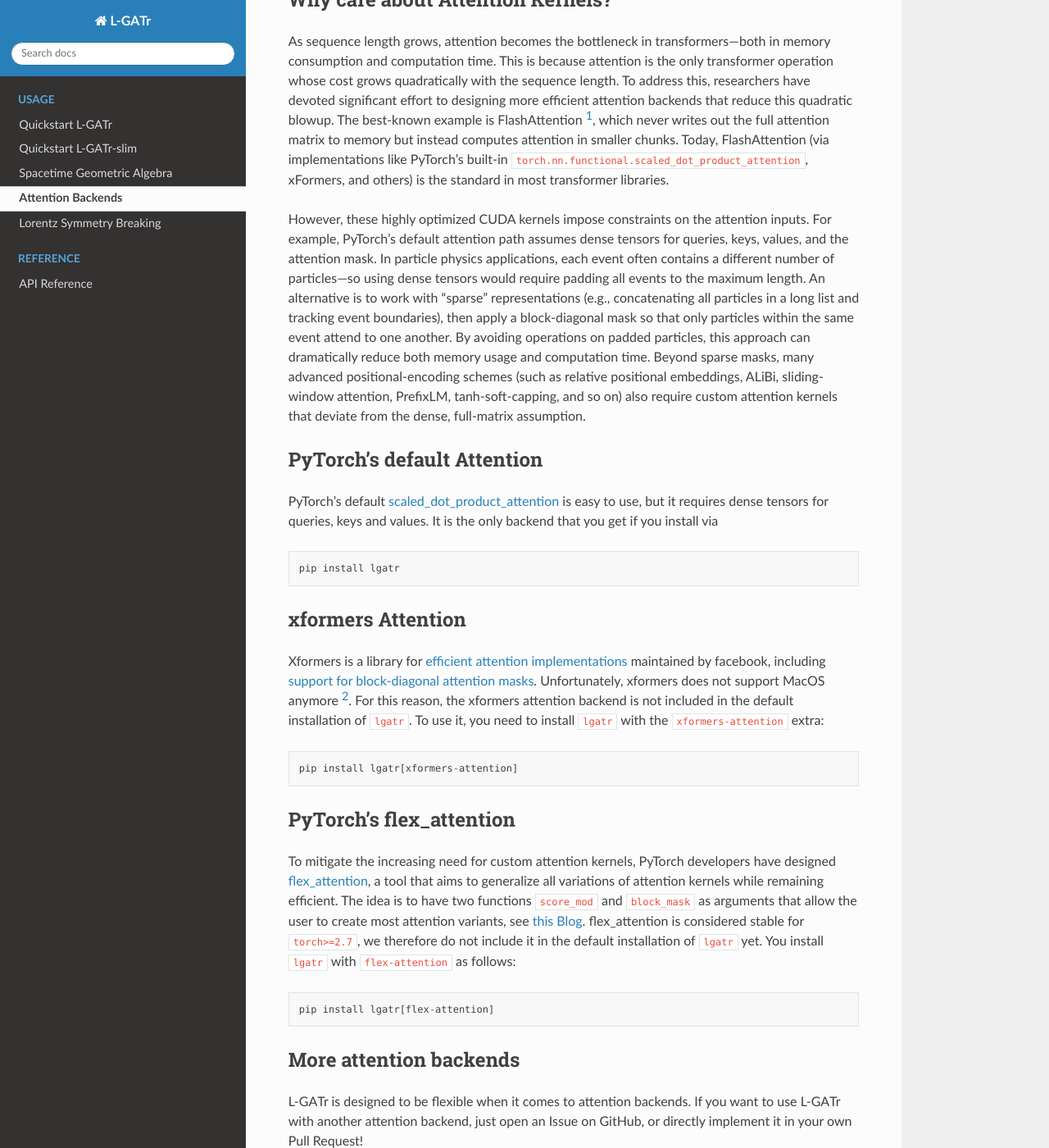
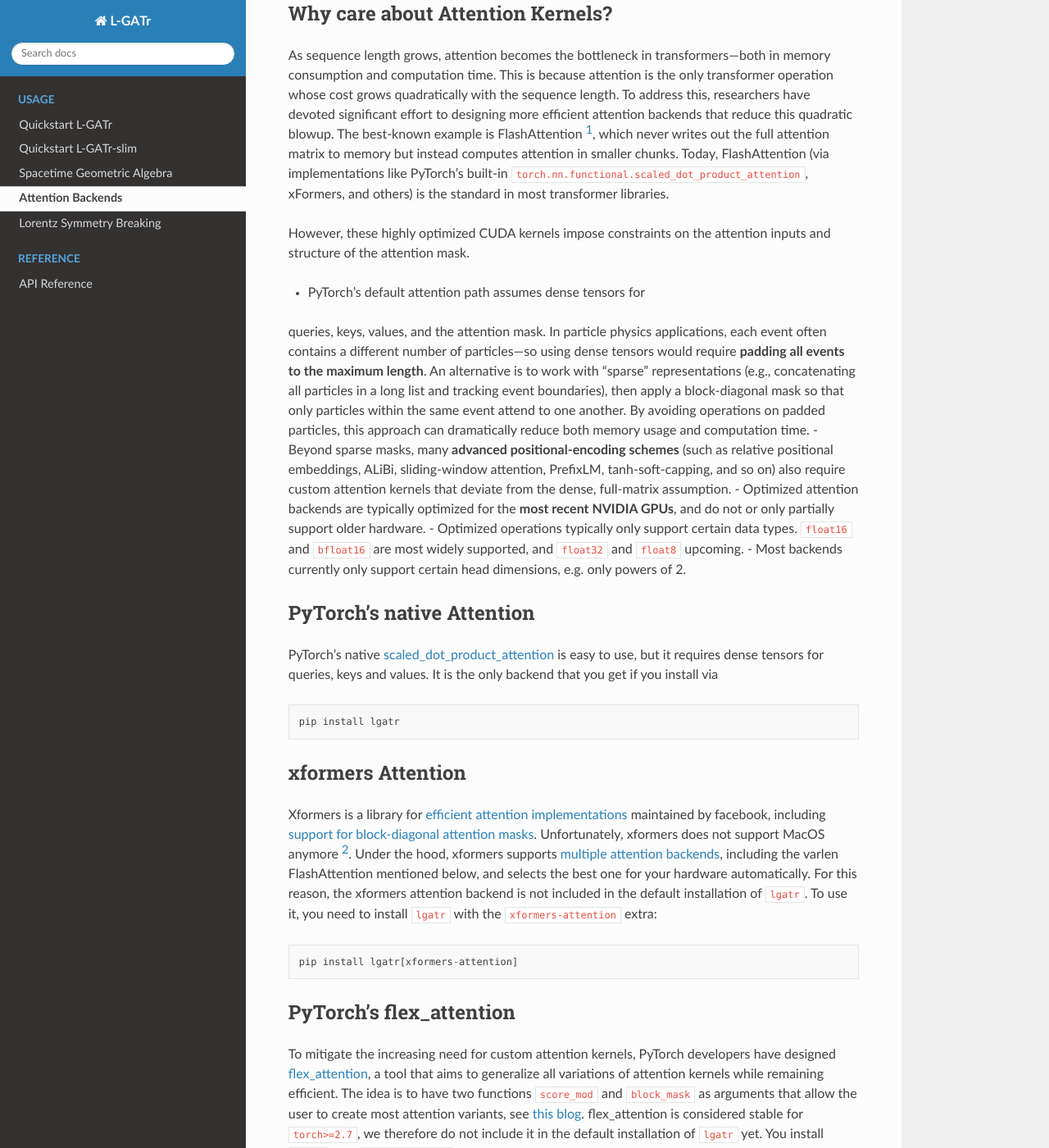
Before and after one commit to heidelberg-hepml/lgatr, a Sphinx documentation site: the page built from docs/source/attention_backends.rst, in a window 1280 px wide and 1400 px high, scrolled down 463 px. Shown: the whole window at 82% size. Built offline with Sphinx 7.4.7 and the Read the Docs theme 3.1.0, drawn with Linux system fonts in a browser that asks for light colours; some of the changed text lies outside the part shown.

Commit message:
Extend docs on attention backends

```diff
--- a/docs/source/attention_backends.rst
+++ b/docs/source/attention_backends.rst
@@ -10,7 +10,8 @@
     pip install lgatr  # only default attention
     pip install lgatr[xformers-attention]  # add xformers attention
     pip install lgatr[flex-attention]  # add flex_attention
-    pip install lgatr[xformers-attention,flex-attention]  # add both
+    pip install lgatr[flash-attention]  # add flash attention
+    pip install lgatr[xformers-attention,flex-attention,flash-attention]  # add all
 
 You might have to run ``python -m pip install --upgrade pip setuptools wheel``
 to update your build environment, extra imports require the most recent versions.
@@ -29,23 +30,28 @@
 xFormers, and others) is the standard in most transformer libraries.
 
 However, these highly optimized CUDA kernels impose constraints on the attention
-inputs. For example, PyTorch’s default attention path assumes dense tensors for
+inputs and structure of the attention mask.
+
+- PyTorch’s default attention path assumes dense tensors for
 queries, keys, values, and the attention mask. In particle physics applications, each
 event often contains a different number of particles—so using dense tensors would require
-padding all events to the maximum length. An alternative is to work with “sparse” representations
+**padding all events to the maximum length**. An alternative is to work with “sparse” representations
 (e.g., concatenating all particles in a long list and tracking event boundaries), then apply
 a block-diagonal mask so that only particles within the same event attend to one another.
 By avoiding operations on padded particles, this approach can dramatically reduce both memory
-usage and computation time. Beyond sparse masks, many advanced positional-encoding schemes
+usage and computation time.
+- Beyond sparse masks, many **advanced positional-encoding schemes**
 (such as relative positional embeddings, ALiBi, sliding-window attention, PrefixLM,
 tanh-soft-capping, and so on) also require custom attention kernels that deviate from
 the dense, full-matrix assumption.
+- Optimized attention backends are typically optimized for the **most recent NVIDIA GPUs**, and do not or only partially support older hardware.
+- Optimized operations typically only support certain data types. ``float16`` and ``bfloat16`` are most widely supported, and ``float32`` and ``float8`` upcoming.
+- Most backends currently only support certain head dimensions, e.g. only powers of 2.
 
+PyTorch's native Attention
+--------------------------
 
-PyTorch's default Attention
----------------------------
-
-PyTorch's default
+PyTorch's native
 `scaled_dot_product_attention <https://docs.pytorch.org/docs/stable/generated/torch.nn.functional.scaled_dot_product_attention.html>`_
 is easy to use, but it requires dense tensors for queries, keys and values.
 It is the only backend that you get if you install via
@@ -60,8 +66,9 @@
 Xformers is a library for `efficient attention implementations <https://facebookresearch.github.io/xformers/components/ops.html#module-xformers.ops>`_ maintained
 by facebook, including `support for block-diagonal attention masks <https://facebookresearch.github.io/xformers/components/ops.html#xformers.ops.fmha.attn_bias.BlockDiagonalMask>`_.
 Unfortunately, xformers does not support MacOS anymore [2]_.
-For this reason, the xformers attention backend is not included in the default
-installation of ``lgatr``.
+Under the hood, xformers supports `multiple attention backends <https://github.com/facebookresearch/xformers/tree/main/xformers/ops/fmha>`_,
+including the varlen FlashAttention mentioned below, and selects the best one for your hardware automatically.
+For this reason, the xformers attention backend is not included in the default installation of ``lgatr``.
 To use it, you need to install ``lgatr`` with the ``xformers-attention`` extra:
 
 .. code-block:: python
@@ -75,13 +82,27 @@
 designed `flex_attention <https://docs.pytorch.org/docs/stable/nn.attention.flex_attention.html>`_,
 a tool that aims to generalize all variations of attention kernels while remaining efficient.
 The idea is to have two functions ``score_mod`` and ``block_mask`` as arguments
-that allow the user to create most attention variants, see `this Blog <https://pytorch.org/blog/flexattention/>`_.
+that allow the user to create most attention variants, see `this blog <https://pytorch.org/blog/flexattention/>`_.
 flex_attention is considered stable for ``torch>=2.7``, we therefore do not include
 it in the default installation of ``lgatr`` yet. You install ``lgatr`` with ``flex-attention`` as follows:
 
 .. code-block:: python
 
     pip install lgatr[flex-attention]
+
+Original FlashAttention
+-----------------------
+
+The `original FlashAttention implementation <https://github.com/Dao-AILab/flash-attention>`_ by Tri Dao is
+still actively maintained and widely used within the community. Its support for variable-length sequences
+is not yet part of native PyTorch, so we provide an extra for it in ``lgatr``.
+Note that xformers might default to using FlashAttention under the hood if it detects that your attention inputs and hardware support it.
+See its `documentation <https://deepwiki.com/Dao-AILab/flash-attention/1.1-installation-and-setup>`_ for installation instructions for this package,
+the process is a bit more involved than for other backends.
+You can install ``lgatr`` with the ``flash-attention`` extra as follows:
+.. code-block:: python
+
+    pip install lgatr[flash-attention]
 
 More attention backends
 -----------------------
```
